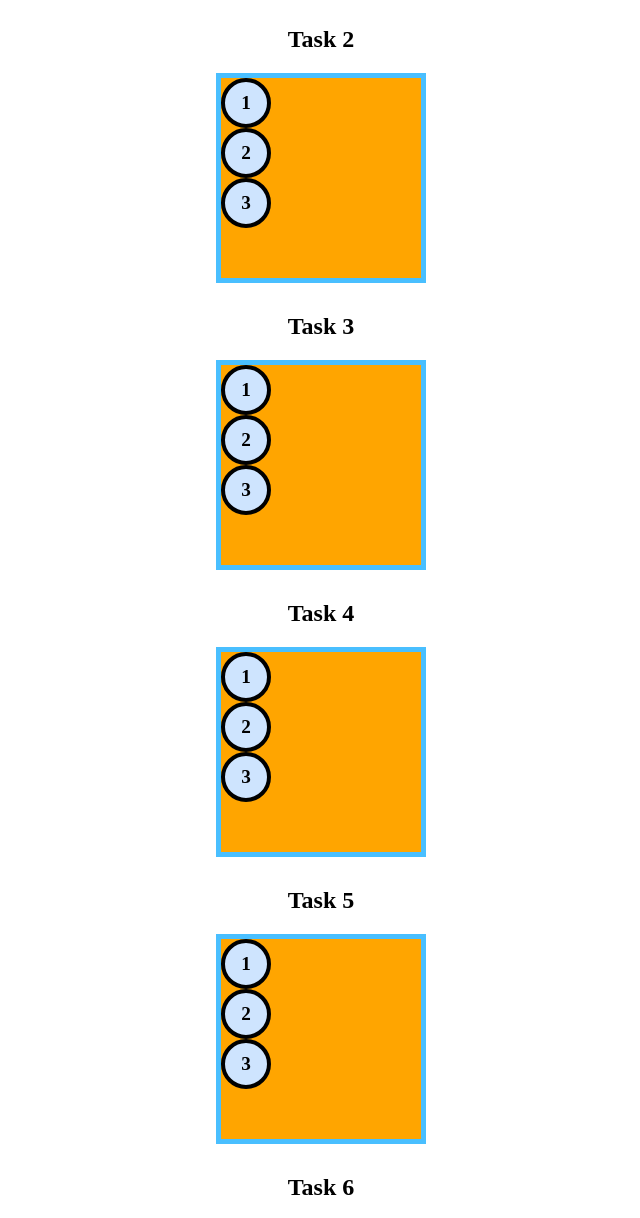
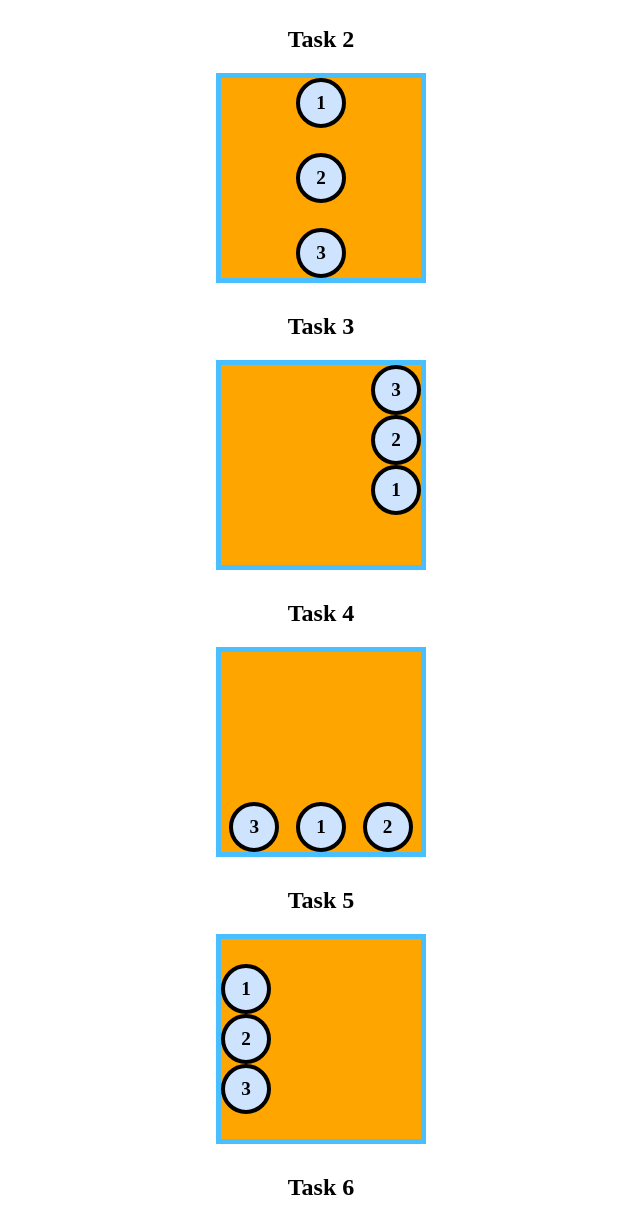
Before and after one commit to bloominstituteoftechnology/module-project-html-and-css-iii-Yemmieeyc, a plain HTML site: page index.html in a window 1280 px wide. Shown: the part 586-1804 px from the top of the page, without its empty margins (319-959 px from the left). Drawn offline with Linux system fonts and the light colour scheme.

Commit message:
index.html

```diff
--- a/index.html
+++ b/index.html
@@ -1,6 +1,5 @@
 <!DOCTYPE html>
 <html lang="en">
-
   <head>
     <title>HTML & CSS III</title>
     <style>
@@ -22,7 +21,7 @@
       }
 
       /* ❗ do NOT change this style */
-    [id^=flexContainer] {
+      [id^="flexContainer"] {
         background-color: orange;
         border: 5px solid rgb(73, 191, 255);
         margin: 0 10px 10px 10px;
@@ -55,22 +54,61 @@
     Making changes to the HTML is not allowed! The tasks must be completed using CSS alone.
     */
 
+      [id^="flexContainer"] {
+        display: flex;
+      }
+
       /* 👉 Task 1 - [HINT] only the flex container needs to be manipulated */
+      #flexContainer1 {
+        justify-content: space-evenly;
+      }
 
       /* 👉 Task 2 - [HINT] the flex container needs to change direction */
+      #flexContainer2 {
+        flex-direction: column;
+        justify-content: space-between;
+        align-items: center;
+      }
 
       /* 👉 Task 3 - [HINT] the flex direction can be reversed */
+      #flexContainer3 {
+        flex-direction: column-reverse;
+        justify-content: flex-end;
+        align-items: flex-end;
+      }
 
       /* 👉 Task 4 - [HINT] the flex items need a new order */
-
+      #flexContainer4 {
+        justify-content: space-around;
+        align-items: flex-end;
+      }
+      #flexContainer4 .flexItem:nth-child(1) {
+        order: 2;
+      }
+      #flexContainer4 .flexItem:nth-child(2) {
+        order: 3;
+      }
+      #flexContainer4 .flexItem:nth-child(3) {
+        order: 1;
+      }
       /* 👉 Task 5 - [HINT] research align-self */
+      #flexContainer5 {
+        flex-direction: column;
+        justify-content: center;
+      }
+      #flexContainer5 .flexItem:nth-child(2) {
+        align-items: center;
+      }
 
       /* 👉 Task 6 - [HINT] flex items can be flex containers */
-
+      #flexContainer6 {
+      }
       /* 👉 Task 7 - [HINT] research flex-grow */
-
+      #flexContainer7 {
+      }
       /* 👉 Task 8 - [HINT] you got this! */
-
+      #flexContainer8 {
+      }
 
       /*
     👉 Part 2 of 2 👈
@@ -86,11 +124,20 @@
 
   <body>
     <h1>HTML & CSS III</h1>
-  <p>Please load this file in VSCode and Chrome, and open the Elements tab in Chrome Dev Tools.</p>
+    <p>
+      Please load this file in VSCode and Chrome, and open the Elements tab in
+      Chrome Dev Tools.
+    </p>
 
     <h2>👉 Part 1 of 2 👈</h2>
-  <p>Work through the tasks until the boxes match the <a href="./design/part-1.png">DESIGN</a>.</p>
-  <p>Making changes to the HTML is not allowed! The tasks must be completed using CSS alone.</p>
+    <p>
+      Work through the tasks until the boxes match the
+      <a href="./design/part-1.png">DESIGN</a>.
+    </p>
+    <p>
+      Making changes to the HTML is not allowed! The tasks must be completed
+      using CSS alone.
+    </p>
 
     <div id="challenge">
       <div id="flexContainer1">
@@ -101,24 +148,28 @@
     </div>
 
     <h2>👉 Part 2 of 2 👈</h2>
-  <p>Revisit the <a href="./design/part-2.png">Module Project of HTML & CSS II</a> and re-style it using Flexbox. You do
-    not need to submit that repo again.</p>
-  <p>Prior to starting, <b>remove the "inline-block" declarations</b>, which were a workaround to make divs fall in
-    rows.</p>
+    <p>
+      Revisit the
+      <a href="./design/part-2.png">Module Project of HTML & CSS II</a> and
+      re-style it using Flexbox. You do not need to submit that repo again.
+    </p>
+    <p>
+      Prior to starting, <b>remove the "inline-block" declarations</b>, which
+      were a workaround to make divs fall in rows.
+    </p>
 
     <script>
-    [2, 3, 4, 5, 6, 7, 8].forEach(int => {
-      const clone = flexContainer1.cloneNode(true)
-      clone.id = clone.id.slice(0, clone.id.length - 1) + int
-      challenge.append(clone)
-    })
-    const containers = document.querySelectorAll('[id^=flexContainer]')
+      [2, 3, 4, 5, 6, 7, 8].forEach((int) => {
+        const clone = flexContainer1.cloneNode(true);
+        clone.id = clone.id.slice(0, clone.id.length - 1) + int;
+        challenge.append(clone);
+      });
+      const containers = document.querySelectorAll("[id^=flexContainer]");
       containers.forEach((cont, idx) => {
-      const h2 = document.createElement('h2')
-      h2.textContent = `Task ${idx + 1}`
-      cont.insertAdjacentElement('beforebegin', h2)
-    })
+        const h2 = document.createElement("h2");
+        h2.textContent = `Task ${idx + 1}`;
+        cont.insertAdjacentElement("beforebegin", h2);
+      });
     </script>
   </body>
-
 </html>
```
Also changed, not shown: design/part-1.png. Lines whose indentation alone changed are shown as unchanged.
